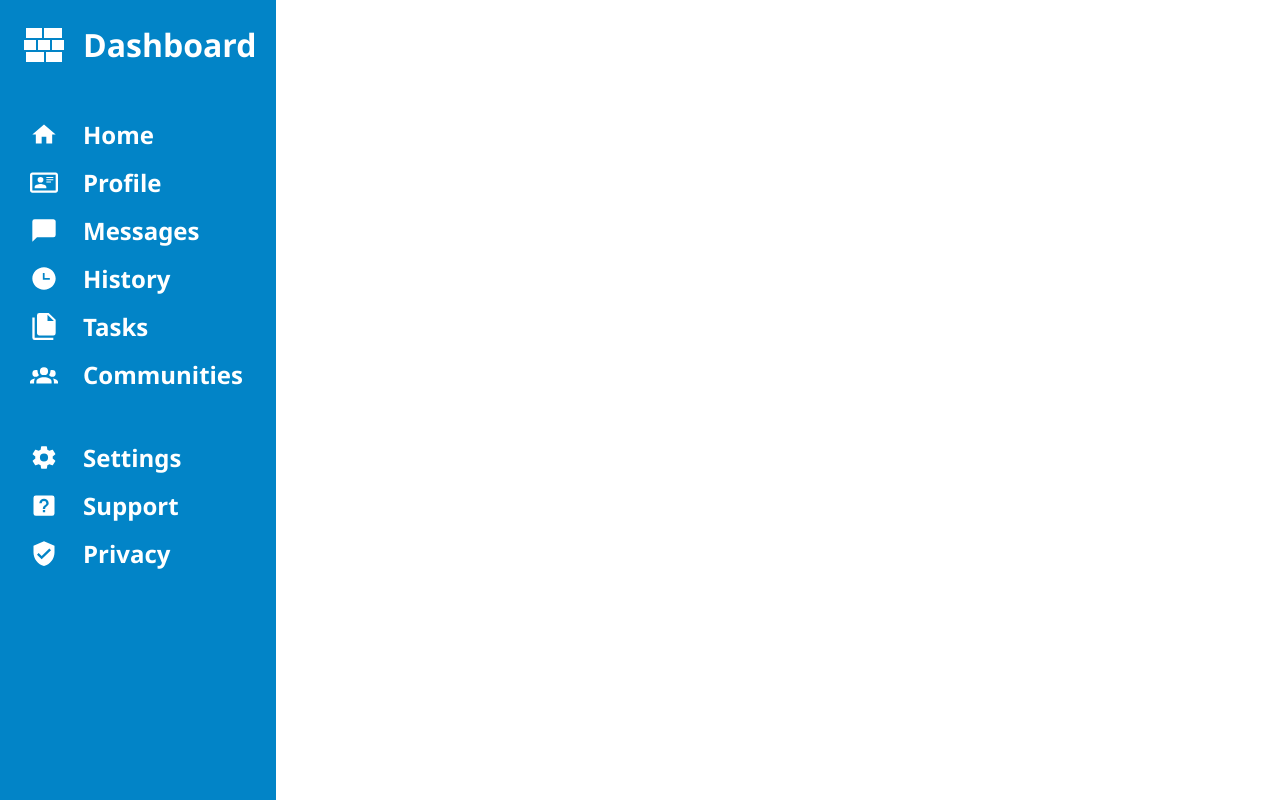
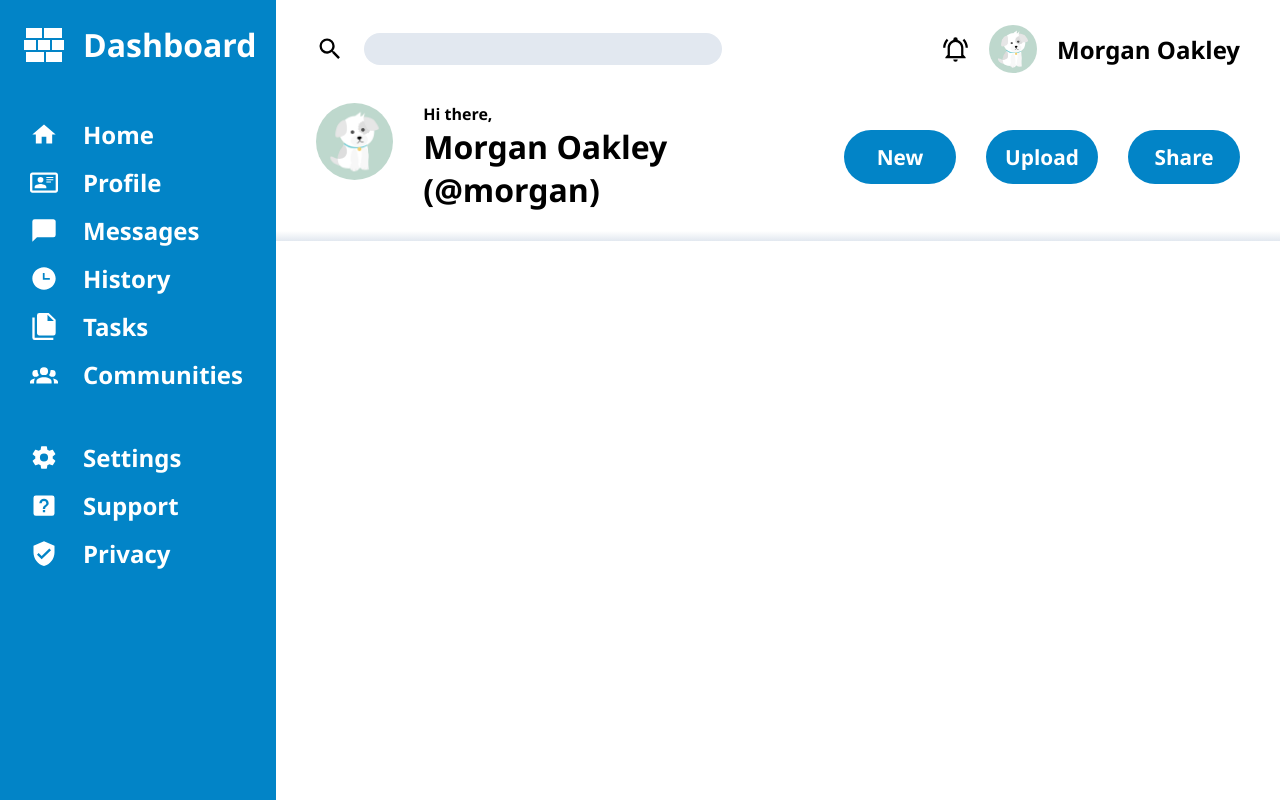
Before and after one commit to rednaxelam/admin-dashboard, a plain HTML site: page index.html in a window 1280 px wide. Drawn offline with Linux system fonts and the light colour scheme.

Commit message:
Add header

```diff
--- a/index.html
+++ b/index.html
@@ -56,8 +56,25 @@
     </div>
   </nav>
   <header id="header">
-
+    <div id="header-top">
+      <img src="./img/icons/search-icon.svg" alt="" class="icon">
+      <input type="search">
+      <img src="./img/icons/notifications-icon.svg" alt="" class="icon add-padding-left">
+      <img src="./img/pfp/pfp-morgan.jpg" alt="" class="small-pfp pfp">
+      <p class="bold big-font">Morgan Oakley</p>
+    </div>
+    <div id="header-bottom">
+      <img src="./img/pfp/pfp-morgan.jpg" alt="" class="big-pfp pfp">
+      <div id="hello">
+        <p class="small-font bold">Hi there,</p>
+        <p class="very-big-font bold">Morgan Oakley (@morgan)</p>
+      </div>
+      <button class="bold">New</button>
+      <button class="bold">Upload</button>
+      <button class="bold">Share</button>
+    </div>
   </header>
+  <div id="gradient"></div>
   <main id="main-content">
 
   </main>
--- a/style.css
+++ b/style.css
@@ -11,7 +11,7 @@ body {
   display: grid;
   min-height: 100vh;
   grid-template-columns: 1fr 3fr 1fr;
-  grid-template-rows: auto auto 1fr;
+  grid-template-rows: auto auto auto 1fr;
   font-family: 'Segoe UI', Tahoma, Geneva, Verdana, sans-serif;
 }
 
@@ -65,3 +65,97 @@ nav a, nav a:active, nav a:visited, nav a:hover {
 .last-sidebar-panel-link img, .last-sidebar-panel-link a {
   padding-bottom: 35px;
 }
+
+#header {
+  grid-column: 2 / -1;
+  grid-row: 1;
+  display: grid;
+  padding: 25px 40px 20px 40px;
+  row-gap: 30px;
+
+}
+
+#header-top {
+  display: grid;
+  grid-auto-flow: column;
+  grid-template-columns: auto 1fr;
+  align-items: center;
+  gap: 20px;
+}
+
+
+.icon {
+  height: 1.7rem;
+}
+
+.pfp {
+  border-radius: 100%;
+}
+
+.small-pfp {
+  height: 3rem;
+}
+
+.big-pfp {
+  height: 4.8rem;
+}
+
+.bold {
+  font-weight: bold;
+}
+
+.large-font {
+  font-size: 1.5rem;
+}
+
+input[type="search"] {
+  border-radius: 1rem;
+  background-color: #e2e8f0;
+  height: 2rem;
+  padding-left: 1rem;
+}
+
+.add-padding-left {
+  padding-left: 200px;
+}
+
+.big-font {
+  font-size: 1.5rem;
+}
+
+.small-font {
+  font-size: 1rem;
+}
+
+.very-big-font {
+  font-size: 2rem;
+}
+
+button {
+  border-radius: 2rem;
+  background-color: #0284c7;
+  color: white;
+  font-size: 1.3rem;
+  padding: 0.8rem 0;
+  width: 7rem;
+  align-self: center;
+}
+
+#header-bottom {
+  display: grid;
+  grid-auto-flow: column;
+  grid-template-columns: auto 1fr;
+  gap: 30px;
+}
+
+#hello {
+  display: grid;
+  align-content: center;
+  justify-content: left;
+}
+
+#gradient {
+  background: linear-gradient(to bottom, white, #e2e8f0);
+  height: 10px;
+  grid-column: 2 / -1;
+}
```
